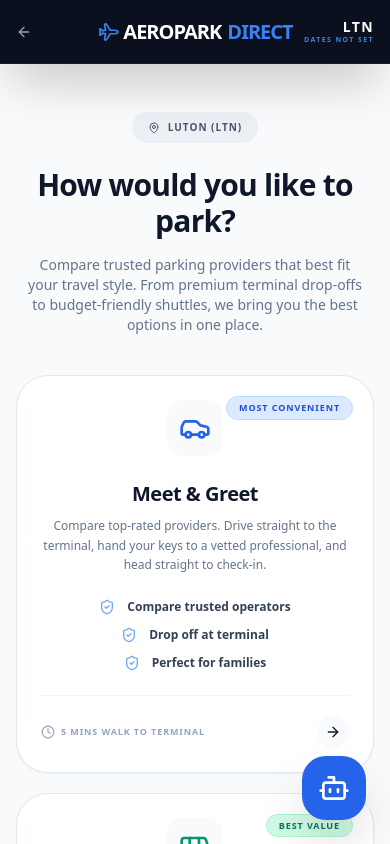
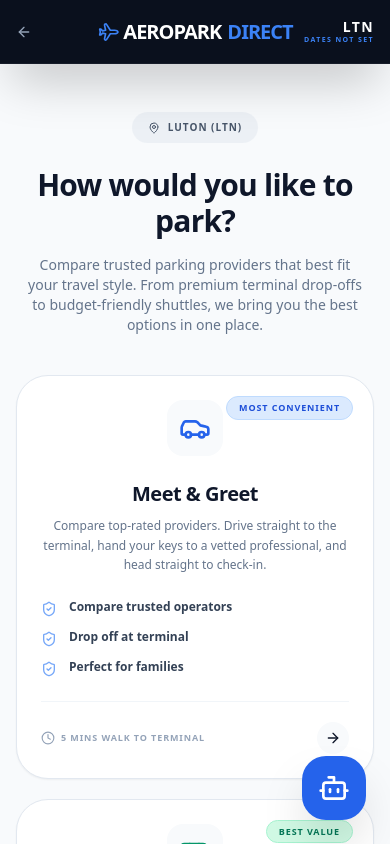
Before and after one commit to rakeshbrahmandlapalli-png/airport-parking, a Next.js app: page /select-service in a window 390 px wide. Shown: the top 844 px of the page. Built offline with nearby package versions, Linux system fonts and the light colour scheme.

Commit message:
fixed alignment

```diff
--- a/app/select-service/page.tsx
+++ b/app/select-service/page.tsx
@@ -130,7 +130,6 @@
             <div
               key={service.id}
               onClick={() => handleSelect(service.id)}
-              /* 🟢 ADDED: items-center text-center md:items-start md:text-left */
               className="touch-manipulation bg-white rounded-[2rem] md:rounded-[2.5rem] p-6 md:p-8 border border-slate-200 shadow-sm hover:shadow-xl hover:border-blue-500 active:scale-[0.98] lg:hover:-translate-y-1 transition-all duration-300 cursor-pointer flex flex-col items-center text-center md:items-start md:text-left group relative overflow-hidden [-webkit-tap-highlight-color:transparent]"
             >
               {/* Highlight Tag */}
@@ -151,12 +150,11 @@
                 {service.description}
               </p>
 
-              {/* Features List */}
+              {/* Features List - 🟢 FIXED: Left Aligned with justify-start and text-left */}
               <ul className="space-y-3 mb-6 md:mb-8 w-full">
                 {service.features.map((feature, idx) => (
-                  /* 🟢 ADDED: justify-center md:justify-start */
-                  <li key={idx} className="flex items-center justify-center md:justify-start gap-3 text-xs font-bold text-slate-700">
-                    <ShieldCheck className="w-4 h-4 text-blue-500 opacity-70 shrink-0" />
+                  <li key={idx} className="flex items-start md:items-center justify-start gap-3 text-xs font-bold text-slate-700 text-left">
+                    <ShieldCheck className="w-4 h-4 text-blue-500 opacity-70 shrink-0 mt-0.5 md:mt-0" />
                     <span>{feature}</span>
                   </li>
                 ))}
```
